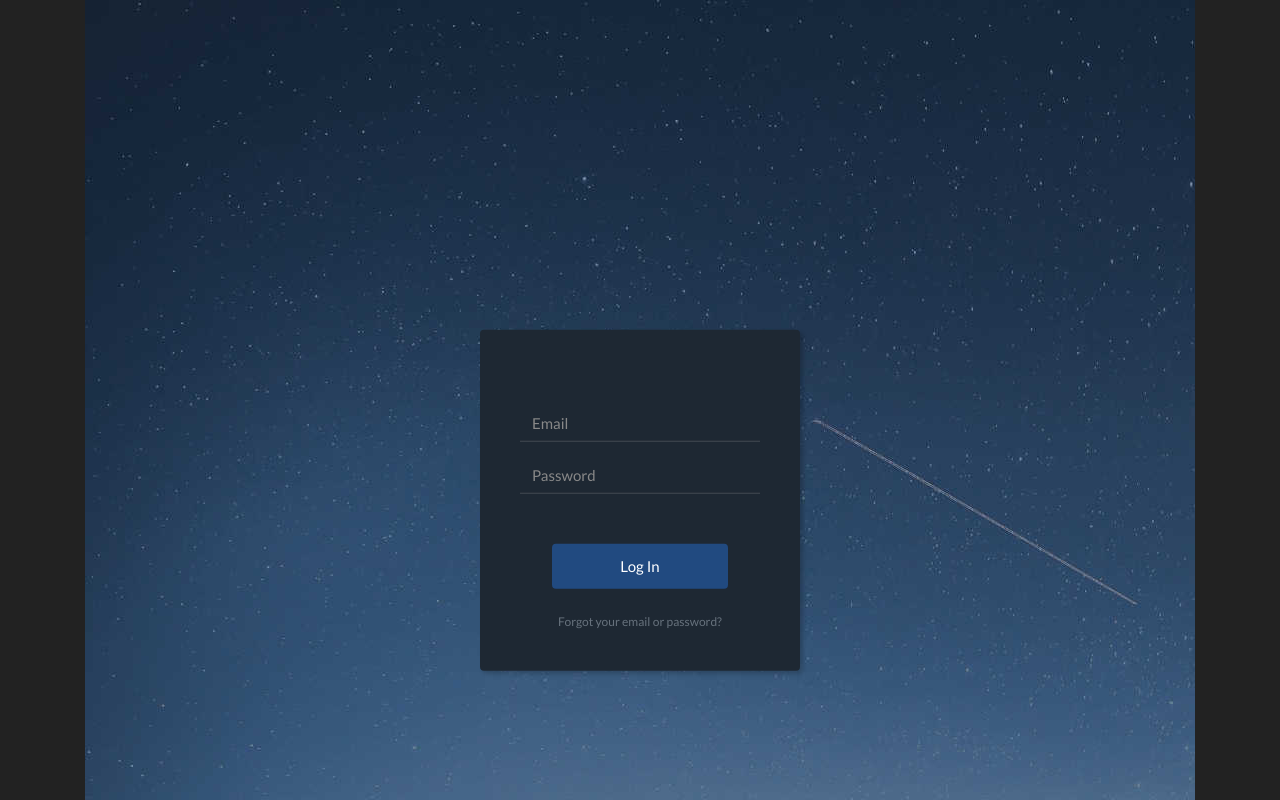
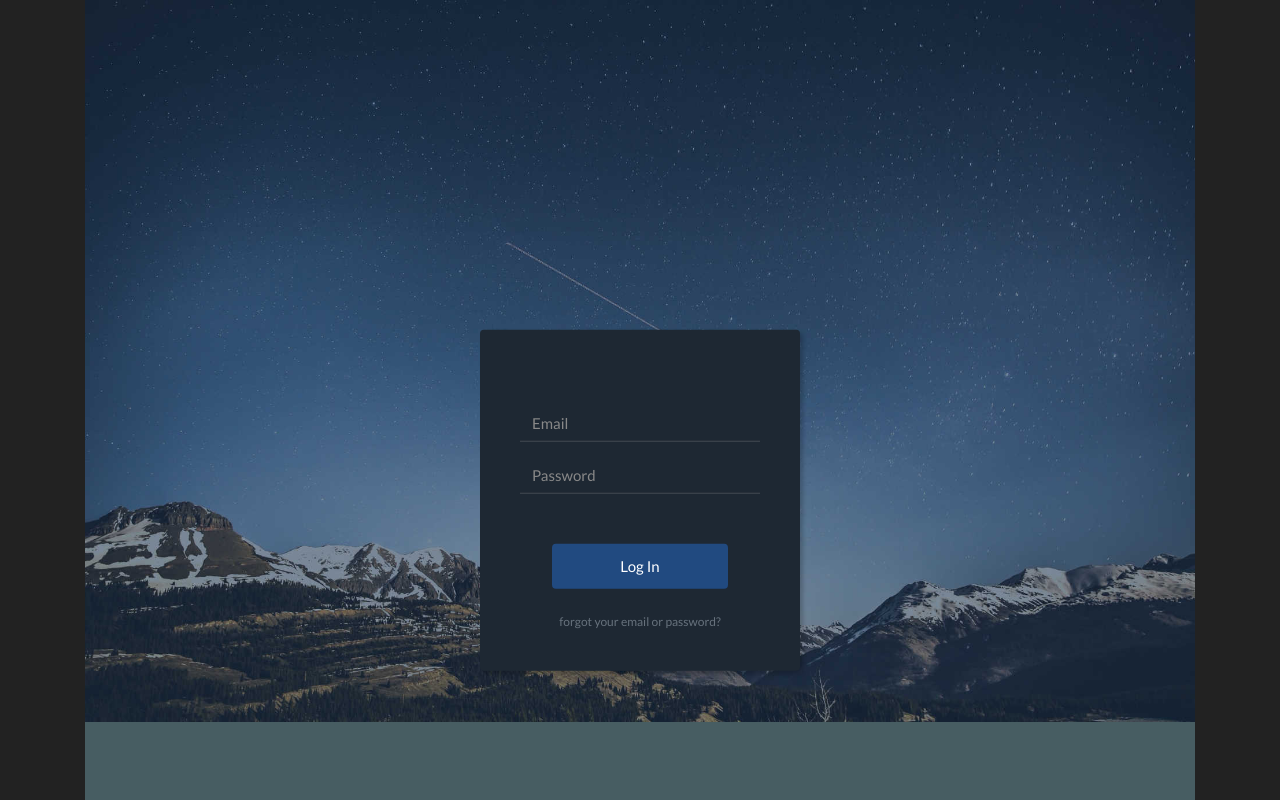
Before and after one commit to Kroster01/RucamanqueRC, an Angular app in the folder clientRuca/: page /auth in a window 1280 px wide. Shown: the top 800 px of the page. Built offline with nearby package versions, Linux system fonts and the light colour scheme; some icons are missing.

Commit message:
Style login

```diff
--- a/clientRuca/src/app/auth/login/login.component.css
+++ b/clientRuca/src/app/auth/login/login.component.css
@@ -1,7 +1,11 @@
+
 .login-dark {
     height:1000px;
     background:#475d62 url(../../../assets/fondos/star-sky.png);
     position:relative;
+    background-size: contain;
+    background-repeat: no-repeat;
+    text-transform: lowercase;
   }
 
   .login-dark form {
```
